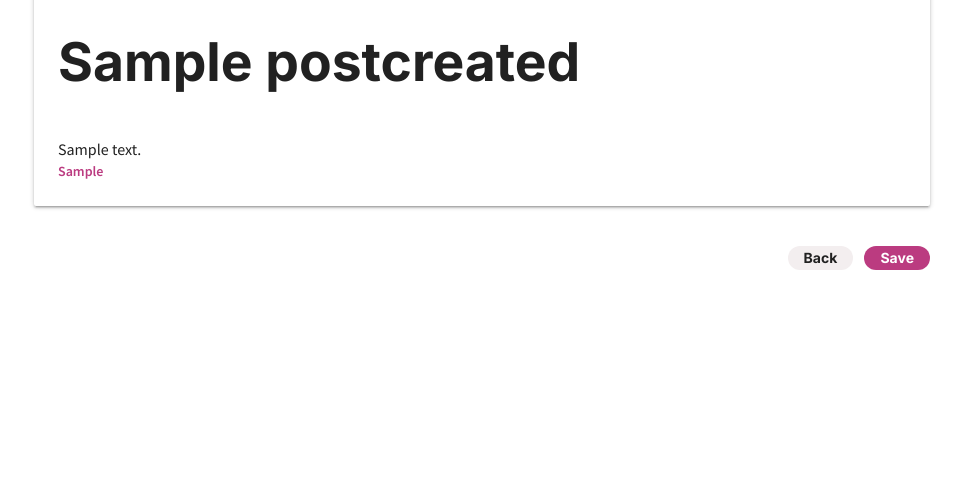
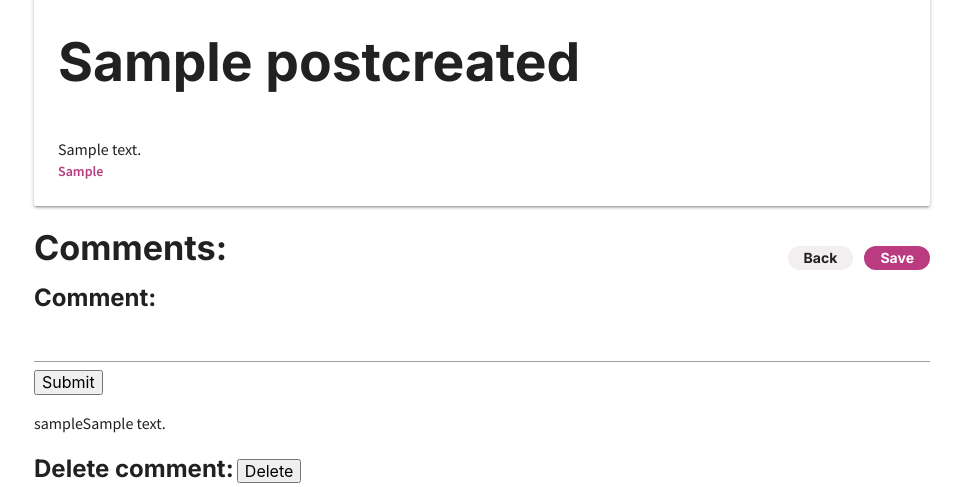
Before and after one commit to RyanneZ/Tinterest, a Django app: template tinterest/main_app/templates/posts/readDetail.html in a window 1280 px wide. Shown: the part 806-1293 px from the top of the page, without its empty margins (158-1121 px from the left). Before the commit the page ends 1076 px from the top, so only its background shows below. Run offline with Django 4.2, Linux system fonts and the light colour scheme; the template is opened without the code that fills it: values that come from a table or form of the project are taken from there, others are empty; a user stored in the database is signed in; tables that the repository leaves empty hold one stand-in row (values such as "Sample post"); grey boxes marked "Sample" are stand-in pictures.

Commit message:
.url and added comments to readDetail.html

```diff
--- a/tinterest/main_app/templates/posts/readDetail.html
+++ b/tinterest/main_app/templates/posts/readDetail.html
@@ -3,7 +3,7 @@
 
 <div class="card">
   <div class="card-content">
-    <img id="post-img" class='cover'src="{{ post.image }}">
+    <img id="post-img" class='cover'src="{{ post.image.url }}">
     <a href="{% url 'show_public_profile' post.user.id %}">{{ post.user }}</a>
 
     <h2>{{ post.title }}</h2>
@@ -25,6 +25,28 @@
   </button>
 </div>
 
+<h4>Comments:</h4>
+<form method="POST" action="{% url 'comments_create' post.id %}">
+  {% csrf_token %}
+  <label for="comment">Comment:</label><br>
+  <input type="text" name="content"></input>
+  <button type="submit">Submit</button>
+ </form>
+
+ <div>
+  {% for comment in comments %}
+    {% if comment.user.id == request.user.id %}
+    <p><a href="{% url 'show_public_profile' comment.user.id %}">{{ comment.user}}</a>{{ comment.content }}</p>
+    <form method="POST" action="{% url 'comments_delete' post.id comment.id %}">
+      {% csrf_token %}
+      <label for="delete">Delete comment:</label>
+      <button type="submit">Delete</button>
+     </form>
+    {% else %}
+    <p><a href="{% url 'show_public_profile' comment.user.id %}">{{ comment.user}}</a>{{ comment.content }}</p>
+    {% endif %}
+  {% endfor %}
+</div>
 
 
 <!-- <button>Delete</button>
```
